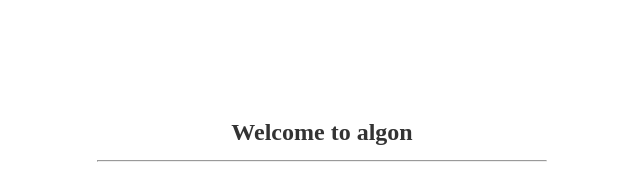
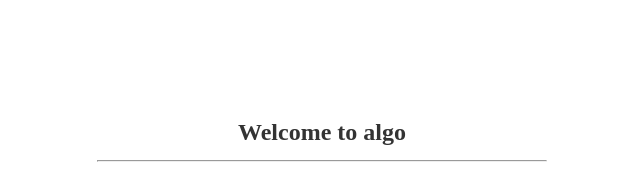
Before and after one commit to NatsukiChubachi/algo, a plain HTML site: page index.html in a window 1280 px wide. Shown: the top 171 px of the page, 318-958 px from the left. Drawn offline with Linux system fonts and the light colour scheme.

Commit message:
誤コミットを修正コミット！

```diff
--- a/index.html
+++ b/index.html
@@ -14,7 +14,7 @@ body{text-align:center; font-size:12px; color:#333333; margin:10em 0 0 0;}
 </head>
 <body>
 <div class="main">
-<h1>Welcome to algon</h1>
+<h1>Welcome to algo</h1>
 <hr />
 <p><img src="./public_html/Resources/Textures/Character/robot_walk_s.png" width="450" /></p>
 <p>
```
